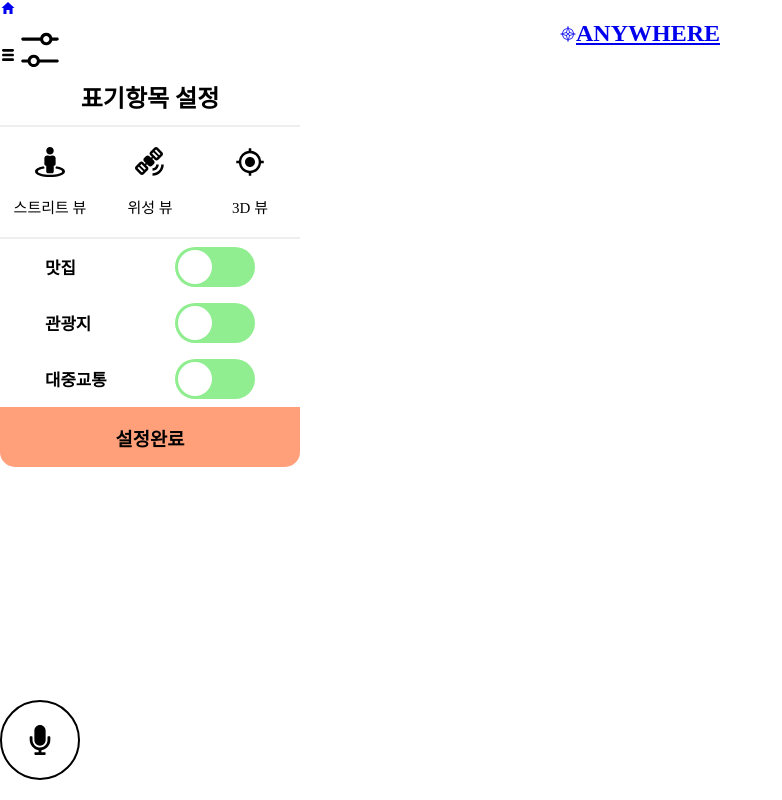
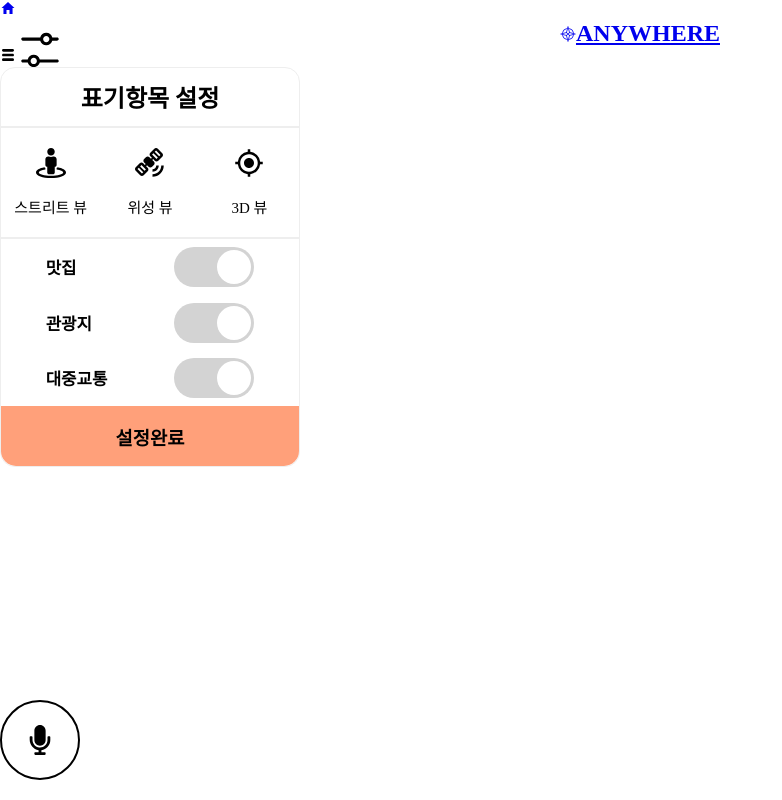
Before and after one commit to seunghun-5945/hackathon, a React (Create React App) app: page /Restaurant in a window 1280 px wide. Both pictures are taken after a click on the button 40 px from the left and 50 px from the top of the page. Shown: the whole page, without its empty margins (0-782 px from the left). Built offline with nearby package versions, Linux system fonts and the light colour scheme; no server answers.

Commit message:
feat: add tourMarker

```diff
--- a/src/components/SettingModal.jsx
+++ b/src/components/SettingModal.jsx
@@ -1,4 +1,4 @@
-import React, { useState } from "react";
+import React, { useState, useEffect } from "react";
 import styled from "styled-components";
 import ToggleSwitch from "../components/ToggleSwitch";
 import { FaStreetView } from "react-icons/fa";
@@ -10,6 +10,7 @@ const ModalContainer = styled.div`
   height: 400px;
   position: absolute;
   border-radius: 15px;
+  border: 1px solid #eeeeee;
   background-color: white;
   z-index: 500;
 `;
@@ -88,13 +89,23 @@ const ModalFooter = styled.div`
   cursor: pointer;
 `;
 
-const SettingModal = ({ closeModal }) => {
-  const [isRestaurantActive, setIsRestaurantActive] = useState(false);
-  const [isTouristSpotActive, setIsTouristSpotActive] = useState(false);
-  const [isRestroomActive, setIsRestroomActive] = useState(false);
+const SettingModal = ({ closeModal, isRestaurantActive, isTouristSpotActive, isRestroomActive, onComplete }) => {
+  const [restaurant, setRestaurant] = useState(isRestaurantActive);
+  const [touristSpot, setTouristSpot] = useState(isTouristSpotActive);
+  const [restroom, setRestroom] = useState(isRestroomActive);
 
   const toggleSwitch = (setActive) => {
     setActive((prev) => !prev);
+  };
+
+  useEffect(() => {
+    setRestaurant(isRestaurantActive);
+    setTouristSpot(isTouristSpotActive);
+    setRestroom(isRestroomActive);
+  }, [isRestaurantActive, isTouristSpotActive, isRestroomActive]);
+
+  const handleSaveSettings = () => {
+    onComplete({ restaurant, touristSpot, restroom });
   };
 
   return (
@@ -122,27 +133,27 @@ const SettingModal = ({ closeModal }) => {
           <RowArea>
             <h6>맛집</h6>
             <ToggleSwitch
-              isActive={isRestaurantActive}
-              onClick={() => toggleSwitch(setIsRestaurantActive)}
+              isActive={restaurant}
+              onClick={() => toggleSwitch(setRestaurant)}
             />
           </RowArea>
           <RowArea>
             <h6>관광지</h6>
             <ToggleSwitch
-              isActive={isTouristSpotActive}
-              onClick={() => toggleSwitch(setIsTouristSpotActive)}
+              isActive={touristSpot}
+              onClick={() => toggleSwitch(setTouristSpot)}
             />
           </RowArea>
           <RowArea>
             <h6>대중교통</h6>
             <ToggleSwitch
-              isActive={isRestroomActive}
-              onClick={() => toggleSwitch(setIsRestroomActive)}
+              isActive={restroom}
+              onClick={() => toggleSwitch(setRestroom)}
             />
           </RowArea>
         </ModalMainBottom>
       </ModalMain>
-      <ModalFooter onClick={closeModal}>
+      <ModalFooter onClick={handleSaveSettings}>
         <h3>설정완료</h3>
       </ModalFooter>
     </ModalContainer>
--- a/src/components/ToggleSwitch.jsx
+++ b/src/components/ToggleSwitch.jsx
@@ -29,7 +29,7 @@ const Container = styled.div`
   position: relative;
   cursor: pointer;
   background-color: ${({ isActive }) => (isActive ? "lightgreen" : "lightgray")};
-  animation: ${({ isActive }) => (isActive ? changeColorLeft : changeColorRight)} 0.3s forwards;
+  animation: ${({ isActive }) => (isActive ? changeColorRight : changeColorLeft)} 0.3s forwards;
 `;
 
 const Frame = styled.div`
@@ -65,7 +65,7 @@ const ToggleBtn = styled.div`
   position: absolute;
   border-radius: 50%;
   background-color: white;
-  animation: ${({ isActive }) => (isActive ? moveRight : moveLeft)} 0.3s forwards;
+  animation: ${({ isActive }) => (isActive ? moveLeft : moveRight)} 0.3s forwards;
 `;
 
 const ToggleSwitch = ({ isActive, onClick }) => {
--- a/src/pages/Restaurant.js
+++ b/src/pages/Restaurant.js
@@ -67,6 +67,9 @@ const RestaurantContent = () => {
   const [location, setLocation] = useState(null);
   const [error, setError] = useState(null);
   const [modalState, setModalState] = useState(false);
+  const [isRestaurantActive, setIsRestaurantActive] = useState(false);
+  const [isTouristSpotActive, setIsTouristSpotActive] = useState(false);
+  const [isRestroomActive, setIsRestroomActive] = useState(false);
 
   useEffect(() => {
     if (navigator.geolocation) {
@@ -125,10 +128,12 @@ const RestaurantContent = () => {
         });
       };
     }
-  }, [location]);
+  }, [location, isRestaurantActive, isTouristSpotActive]);
 
   const fetchDataAndDisplayMarkers = async (map, locationData) => {
     try {
+      // 맛집 마커 표시
+      if (isRestaurantActive) {
         const response = await axios.post("https://port-0-socket-test-hkty2alqiwtpix.sel4.cloudtype.app/api/getinfo", {
           data: {
             x: locationData.longitude,
@@ -145,7 +150,6 @@ const RestaurantContent = () => {
           };
         });
 
-
         // 마커를 맵에 추가
         newMarkers.forEach(marker => {
           const markerPosition = new window.kakao.maps.LatLng(marker.y, marker.x);
@@ -154,6 +158,39 @@ const RestaurantContent = () => {
           });
           kakaoMarker.setMap(map);
         });
+      }
+
+      // 관광지 마커 표시
+      if (isTouristSpotActive) {
+        const response = await axios.post("https://port-0-socket-test-hkty2alqiwtpix.sel4.cloudtype.app/api/getinfo", {
+          data: {
+            x: locationData.longitude,
+            y: locationData.latitude,
+            distan: 1000,
+            keyword: "관광지",
+          },
+        });
+
+        const newMarkers = response.data.keywordinfo.category_name.map((x, index) => {
+          return {
+            x: response.data.keywordinfo.x[index],
+            y: response.data.keywordinfo.y[index],
+          };
+        });
+
+        // 마커를 맵에 추가
+        newMarkers.forEach(marker => {
+          const markerImageSrc = "../images/tourMarker.png";  // 커스텀 마커 이미지 위치
+          const markerImageSize = new window.kakao.maps.Size(25, 40);  // 마커 이미지의 크기
+          const markerImage = new window.kakao.maps.MarkerImage(markerImageSrc, markerImageSize);
+          const markerPosition = new window.kakao.maps.LatLng(marker.y, marker.x);
+          const tourmarker = new window.kakao.maps.Marker({
+            position: markerPosition,
+            image: markerImage // 커스텀 마커 이미지 적용
+          });
+          tourmarker.setMap(map);
+        });
+      }
 
     } catch (error) {
       console.error("데이터 가져오기 오류:", error);
@@ -164,9 +201,24 @@ const RestaurantContent = () => {
     setModalState(!modalState);
   };
 
+  const handleSettingComplete = ({ restaurant, touristSpot, restroom }) => {
+    setIsRestaurantActive(restaurant);
+    setIsTouristSpotActive(touristSpot);
+    setIsRestroomActive(restroom);
+    setModalState(false);
+  };
+
   return (
     <Container>
-      {modalState && <SettingModal closeModal={() => setModalState(false)} />}
+      {modalState && (
+        <SettingModal
+          closeModal={() => setModalState(false)}
+          isRestaurantActive={isRestaurantActive}
+          isTouristSpotActive={isTouristSpotActive}
+          isRestroomActive={isRestroomActive}
+          onComplete={handleSettingComplete}
+        />
+      )}
       <MenuButton onClick={openSettingModal}>
         <VscSettings />
       </MenuButton>
```
Also changed, not shown: public/images/tourMarker.png (added). Lines whose indentation alone changed are shown as unchanged.
